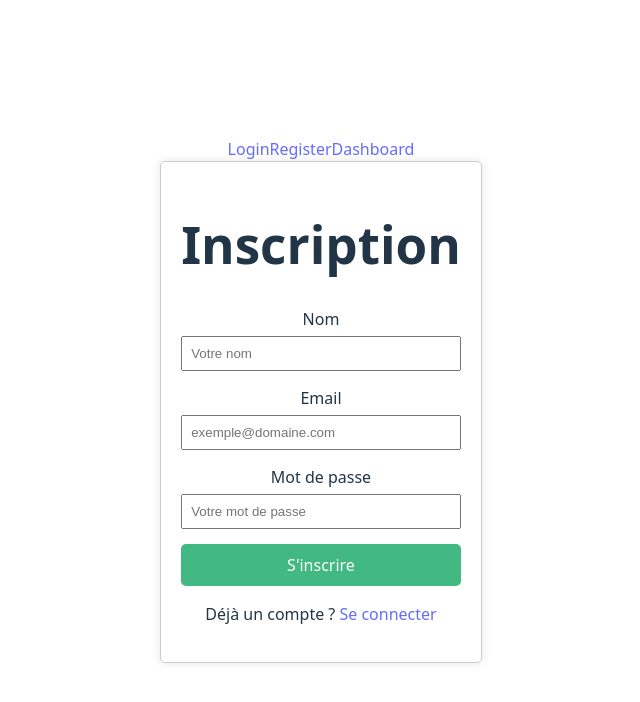
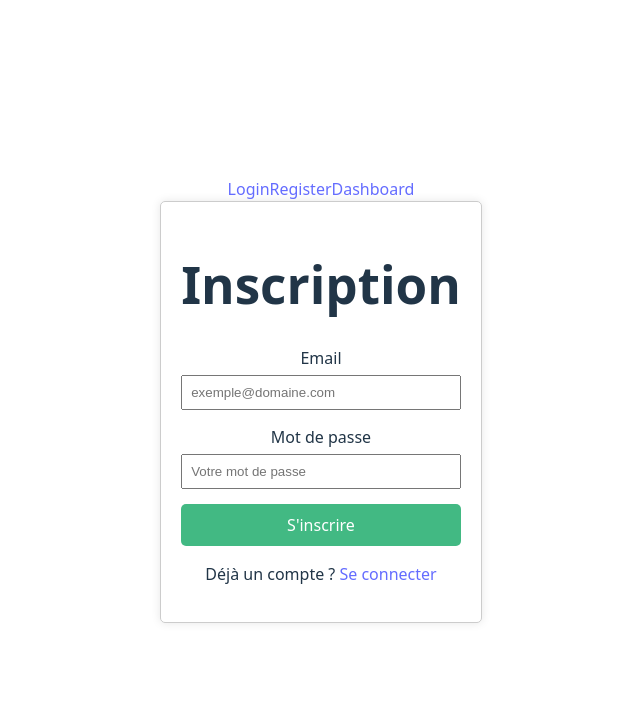
Before and after one commit to Remi-Petit/Projet_Full_Stack_JS_Efrei, a Vue app: page /register in a window 1280 px wide. Shown: the top 702 px of the page, without its empty margins (319-959 px from the left). Built offline with nearby package versions, Linux system fonts and the light colour scheme.

Commit message:
run server with  environment variables

```diff
--- a/src/views/Register.vue
+++ b/src/views/Register.vue
@@ -2,16 +2,6 @@
   <div class="auth-container">
     <h1>Inscription</h1>
     <form @submit.prevent="handleRegister">
-      <div class="form-group">
-        <label for="name">Nom</label>
-        <input
-          type="text"
-          id="name"
-          v-model="name"
-          required
-          placeholder="Votre nom"
-        />
-      </div>
       <div class="form-group">
         <label for="email">Email</label>
         <input
--- a/vite.config.ts
+++ b/vite.config.ts
@@ -1,13 +1,22 @@
-import { defineConfig } from 'vite'
+import { defineConfig, loadEnv } from 'vite'
 import { fileURLToPath, URL } from 'node:url';
 import vue from '@vitejs/plugin-vue'
 
 // https://vite.dev/config/
-export default defineConfig({
-  plugins: [vue()],
-  resolve: {
-    alias: {
-      '@': fileURLToPath(new URL('./src', import.meta.url)),
+export default defineConfig(({ mode }) => {
+  // Charge les variables d'environnement selon le mode
+  const env = loadEnv(mode, process.cwd(), '');
+
+  return {
+    plugins: [vue()],
+    resolve: {
+      alias: {
+        '@': fileURLToPath(new URL('./src', import.meta.url)),
+      },
     },
-  },
+    server: {
+      host: env.VITE_HOST,
+      port: Number(env.VITE_PORT),
+    },
+  }
 })
```
Also changed, not shown: 1 other file (tests, documents, lock files or other folders).
